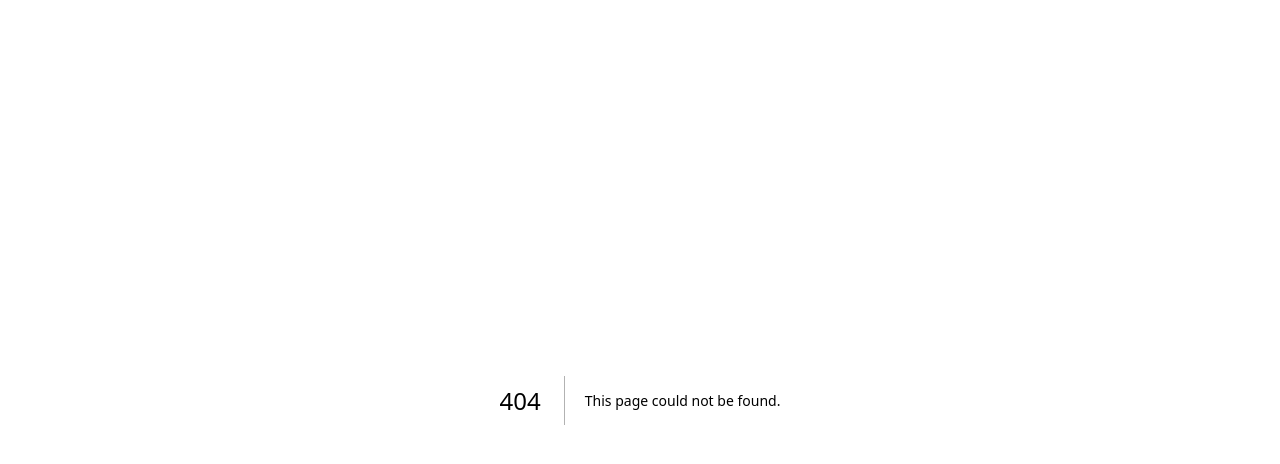
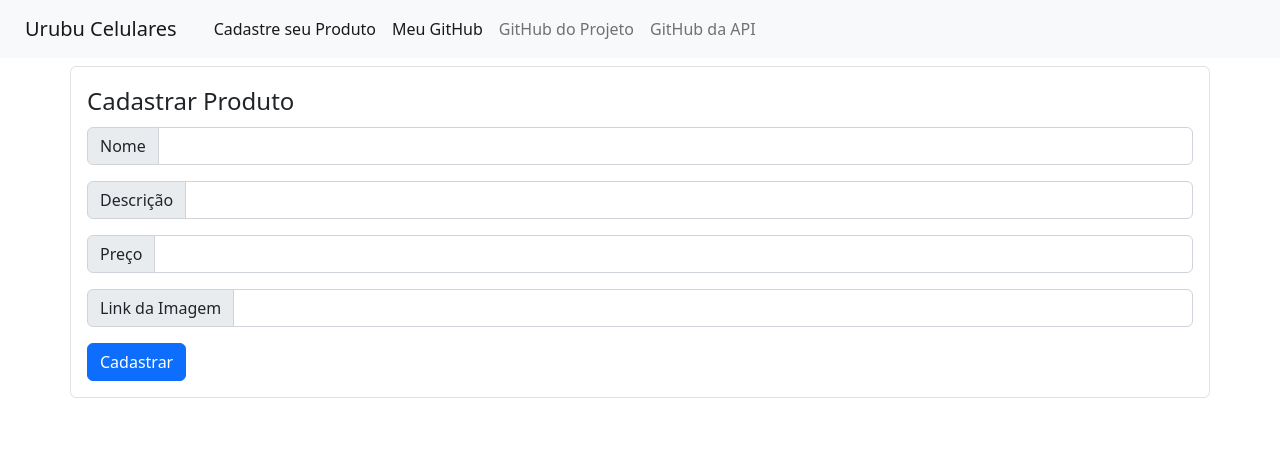
Before and after one commit to luizpaulo2005/pwa-urubu-celulares, a Next.js app: page /cad_produtos in a window 1280 px wide. Before the commit this address had no page. Shown: the top 464 px of the page. Built offline with nearby package versions, Linux system fonts and the light colour scheme.

Commit message:
pag de cadastro

```diff
--- a/components/navbar.js
+++ b/components/navbar.js
@@ -5,7 +5,7 @@ const NavBar = () => {
     <nav className="navbar navbar-expand-lg bg-light">
       <div className="container-fluid">
         <Link href="/">
-          <button className="navbar-brand btn">Minha Loja</button>
+          <button className="navbar-brand btn">Urubu Celulares</button>
         </Link>
         <button
           className="navbar-toggler"
@@ -20,6 +20,15 @@ const NavBar = () => {
         </button>
         <div className="collapse navbar-collapse" id="navbarNav">
           <ul className="navbar-nav">
+          <li className="nav-item">
+              <a
+                className="nav-link active"
+                aria-current="page"
+                href="/cad_produtos"
+              >
+                Cadastre seu Produto
+              </a>
+            </li>
             <li className="nav-item">
               <a
                 className="nav-link active"
--- a/package.json
+++ b/package.json
@@ -16,6 +16,7 @@
     "next": "13.0.4",
     "next-pwa": "^5.6.0",
     "react": "18.2.0",
-    "react-dom": "18.2.0"
+    "react-dom": "18.2.0",
+    "react-toastify": "^9.1.1"
   }
 }
--- a/pages/_app.js
+++ b/pages/_app.js
@@ -1,5 +1,6 @@
 import "../styles/globals.css";
 import "bootstrap/dist/css/bootstrap.css";
+import "react-toastify/dist/ReactToastify.css";
 import { useEffect } from "react";
 import Head from "next/head";
 
--- /dev/null
+++ b/pages/cad_produtos.js
@@ -0,0 +1,129 @@
+import axios from "axios";
+import Head from "next/head";
+import { useRouter } from "next/router";
+import { useState } from "react";
+import { toast, ToastContainer } from "react-toastify";
+import NavBar from "../components/navbar";
+
+const CadastrarProdutos = () => {
+  const [produto, setProduto] = useState({
+    nome: "",
+    descricao: "",
+    preco: "",
+    url_image: "",
+  });
+
+  let router = useRouter();
+
+  const handleSubmit = async (e) => {
+    e.preventDefault();
+    const emptyFieldCheck = Object.values(produto).some(
+      (element) => element === ""
+    );
+    if (emptyFieldCheck) {
+      toast.error("Preencha todos os campos");
+      return;
+    }
+
+    const data = {
+      ...produto,
+    };
+
+    const response = await axios.post(
+      "https://api-produtos-ptas3-luizp.cyclic.app/produtos",
+      data
+    );
+
+    if (!response.statusText === "OK") {
+      toast.error("Erro ao cadastrar o produto");
+    } else {
+      toast.success("Produto cadastrado com sucesso");
+      router.push("/");
+    }
+  };
+
+  const handleInputChange = (e) => {
+    const { id, value } = e.target;
+    setProduto({ ...produto, [id]: value });
+  };
+
+  const { nome, descricao, preco, url_image } = produto;
+
+  return (
+    <div className="container-fluid g-0">
+      <Head>
+        <title>Cadastro de Produto</title>
+      </Head>
+      <NavBar />
+      <ToastContainer />
+      <div className="container border rounded mt-2 p-3">
+        <form onSubmit={handleSubmit}>
+          <fieldset>
+            <legend>Cadastrar Produto</legend>
+            <div class="input-group mb-3">
+              <span class="input-group-text" id="nome">
+                Nome
+              </span>
+              <input
+                onChange={handleInputChange}
+                type="text"
+                class="form-control"
+                aria-label="nome"
+                aria-describedby="nome"
+                id="nome"
+                name="nome"
+              />
+            </div>
+            <div class="input-group mb-3">
+              <span class="input-group-text" id="descricao">
+                Descrição
+              </span>
+              <input
+                onChange={handleInputChange}
+                type="text"
+                class="form-control"
+                aria-label="descricao"
+                aria-describedby="descricao"
+                id="descricao"
+                name="descricao"
+              />
+            </div>
+            <div class="input-group mb-3">
+              <span class="input-group-text" id="preco">
+                Preço
+              </span>
+              <input
+                onChange={handleInputChange}
+                type="text"
+                class="form-control"
+                aria-label="preco"
+                aria-describedby="preco"
+                id="preco"
+                name="preco"
+              />
+            </div>
+            <div class="input-group mb-3">
+              <span class="input-group-text" id="url_image">
+                Link da Imagem
+              </span>
+              <input
+                onChange={handleInputChange}
+                type="text"
+                class="form-control"
+                aria-label="url_image"
+                aria-describedby="url_image"
+                id="url_image"
+                name="url_image"
+              />
+            </div>
+            <button type="submit" className="btn btn-primary">
+              Cadastrar
+            </button>
+          </fieldset>
+        </form>
+      </div>
+    </div>
+  );
+};
+
+export default CadastrarProdutos;
--- a/pages/index.js
+++ b/pages/index.js
@@ -20,7 +20,7 @@ export default function Home({ attributes }) {
   return (
     <div className="container-fluid g-0">
       <Head>
-        <title>Minha Loja</title>
+        <title>Urubu Celulares</title>
       </Head>
       <NavBar />
       <div className="container d-flex flex-wrap justify-content-center">
```
Also changed, not shown: public/manifest.json, 2 other files (tests, documents, lock files or other folders).
